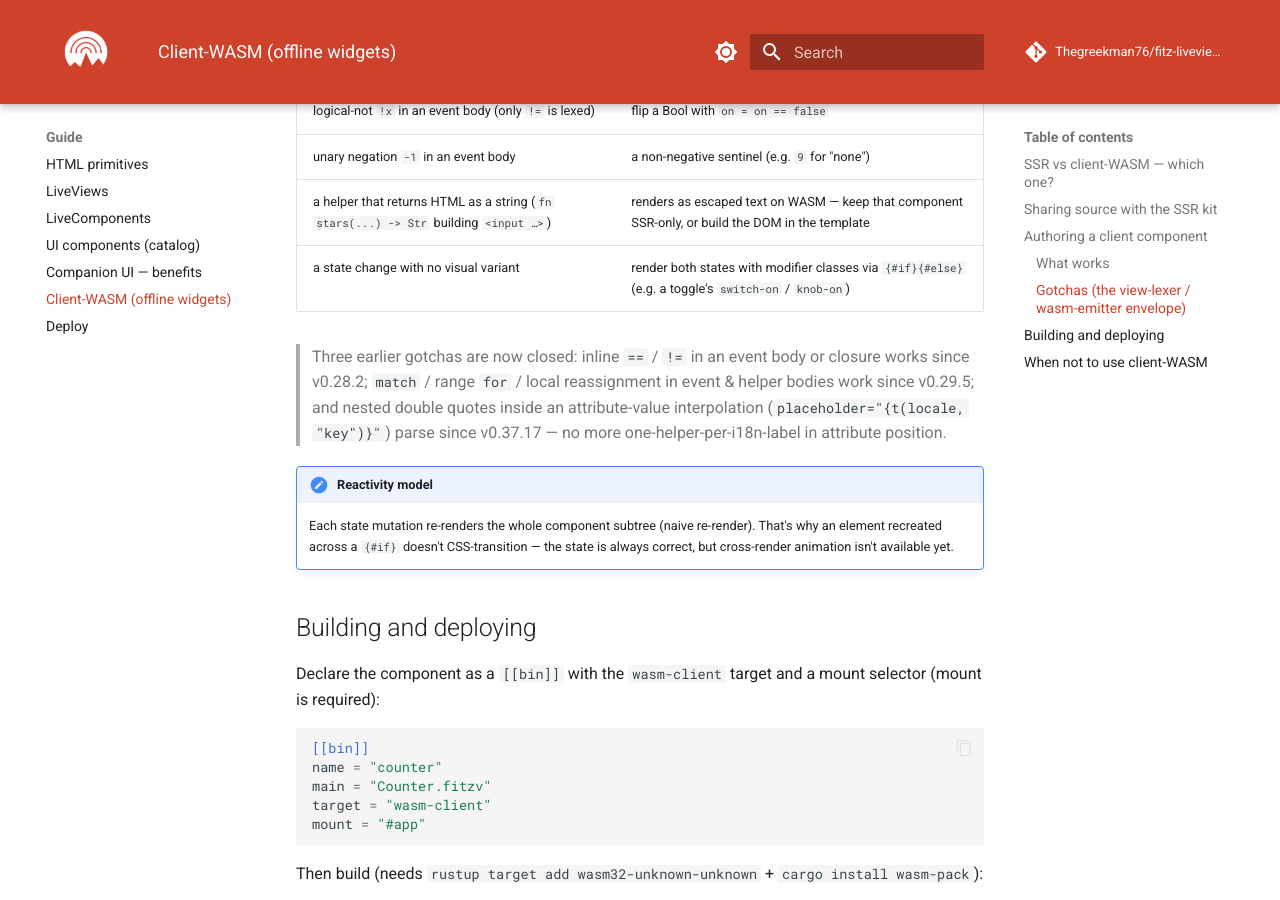
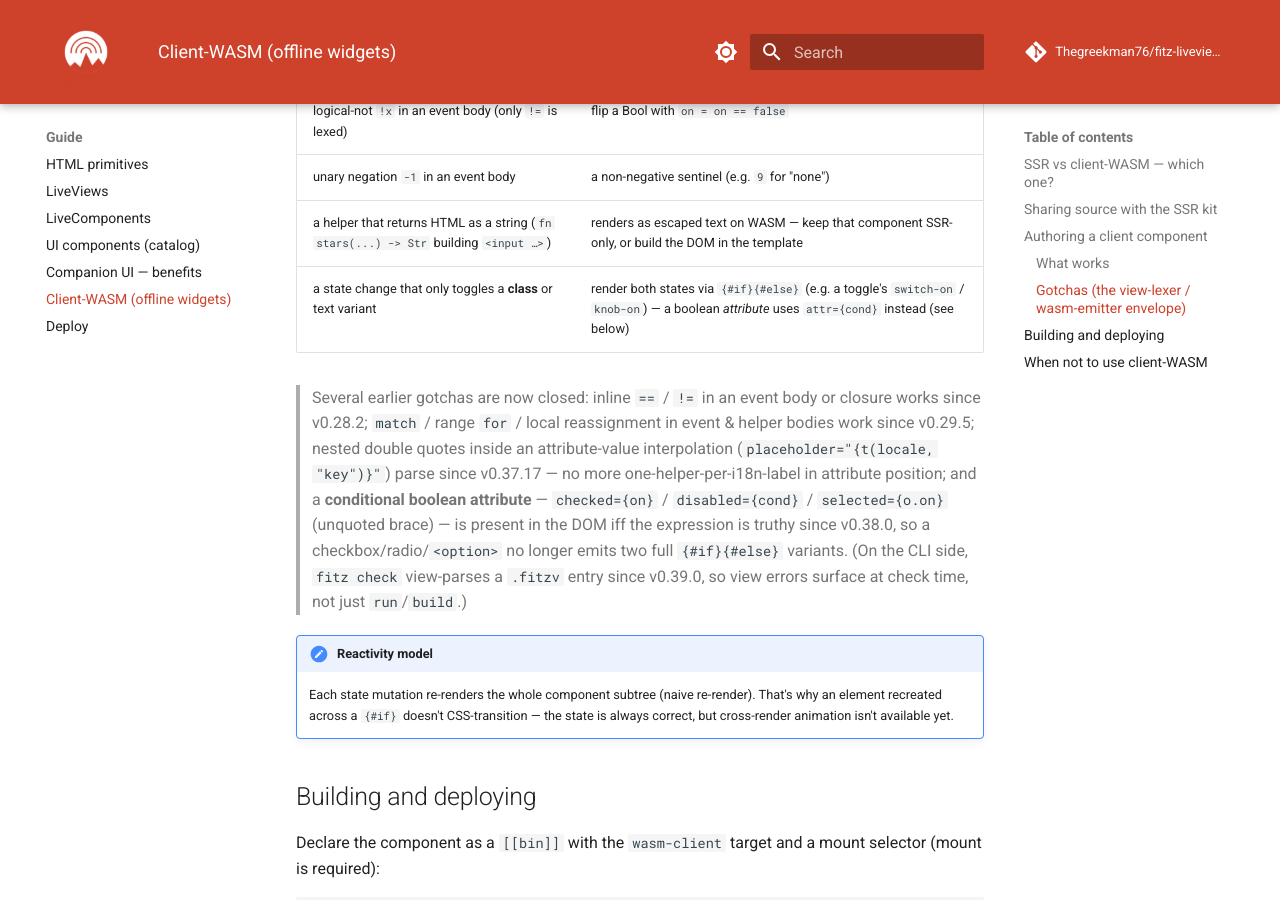
Before and after one commit to Thegreekman76/fitz-liveviews, an MkDocs documentation site: the page built from docs/client-wasm.md, in a window 1280 px wide and 900 px high, scrolled down 4062 px. Built offline with MkDocs 1.6.1 and Material for MkDocs 9.7.7, drawn with Linux system fonts in a browser that asks for light colours; comment, search, counter and statistics services are not loaded.

Commit message:
companion UI: colapsar atributos booleanos condicionales (gotcha #6)
Aprovecha el cierre del gotcha #6 en fitz core v0.38.0 (attr={boolExpr},
llave sin comillas → atributo presente sii truthy) para colapsar los
{#if}<X attr/>{#else}<X/>{/if} a un único <X attr={cond}/>.

15 colapsos limpios en src/ui/*: Checkbox/CheckboxGroup/RadioGroup/
MultiSelect (checked={o.on}), Select/GroupSelect (selected={o.on}),
DatePicker/Button (disabled={disabled}), ExpansionPanel (open={open}).

Textarea + Input colapsan sus nested {#if disabled}{#else}{#if
required}… a disabled={disabled} required={required} — arregla un bug
latente: la rama disabled omitía required, así que un control
disabled+required lo perdía; el colapso emite ambos.

Admin ABM/EmpleadoRow.fitzv: el checkbox de selección pasa a
checked={checked}. Los {#if}/{#else} restantes (chevron, badges,
Pager, Button-loading, Select-disabled externo) cambian texto/markup
o togglean pares handler+attr → sin tocar.

gallery @test 227/227 (7 asserts al render bare del bool-attr).
Validado: fitz check de los 11 componentes + Admin ABM real
(login + grid /empleados con checked={checked}) + build WASM del
_wasm_showcase (bool-attr en {#for} compila dual-target). +29/−75 LoC.

Docs: client-wasm.md gotcha table + REFACTOR-NOTES (#6/#7 CERRADOS) +
CHANGELOG. Grammar de la extensión: highlight de attr={expr} bare.
Cierra el catálogo de gotchas del .fitzv (junto con #1 en v0.37.17).

```diff
--- a/docs/client-wasm.md
+++ b/docs/client-wasm.md
@@ -160,13 +160,19 @@
 | logical-not `!x` in an event body (only `!=` is lexed) | flip a Bool with `on = on == false` |
 | unary negation `-1` in an event body | a non-negative sentinel (e.g. `9` for "none") |
 | a helper that returns HTML as a string (`fn stars(...) -> Str` building `<input …>`) | renders as escaped text on WASM — keep that component SSR-only, or build the DOM in the template |
-| a state change with no visual variant | render both states with modifier classes via `{#if}{#else}` (e.g. a toggle's `switch-on` / `knob-on`) |
+| a state change that only toggles a **class** or text variant | render both states via `{#if}{#else}` (e.g. a toggle's `switch-on` / `knob-on`) — a boolean *attribute* uses `attr={cond}` instead (see below) |
 
-> Three earlier gotchas are now closed: inline `==` / `!=` in an event body or
+> Several earlier gotchas are now closed: inline `==` / `!=` in an event body or
 > closure works since v0.28.2; `match` / range `for` / local reassignment in
-> event & helper bodies work since v0.29.5; and nested double quotes inside an
+> event & helper bodies work since v0.29.5; nested double quotes inside an
 > attribute-value interpolation (`placeholder="{t(locale, "key")}"`) parse since
-> v0.37.17 — no more one-helper-per-i18n-label in attribute position.
+> v0.37.17 — no more one-helper-per-i18n-label in attribute position; and a
+> **conditional boolean attribute** — `checked={on}` / `disabled={cond}` /
+> `selected={o.on}` (unquoted brace) — is present in the DOM iff the expression
+> is truthy since v0.38.0, so a checkbox/radio/`<option>` no longer emits two
+> full `{#if}{#else}` variants. (On the CLI side, `fitz check` view-parses a
+> `.fitzv` entry since v0.39.0, so view errors surface at check time, not just
+> `run`/`build`.)
 
 !!! note "Reactivity model"
     Each state mutation re-renders the whole component subtree (naive re-render).
```
Also changed, not shown: CHANGELOG.md (+30 -3 lines), examples/admin/REFACTOR-NOTES.md (+11 -5 lines), 14 other files.
